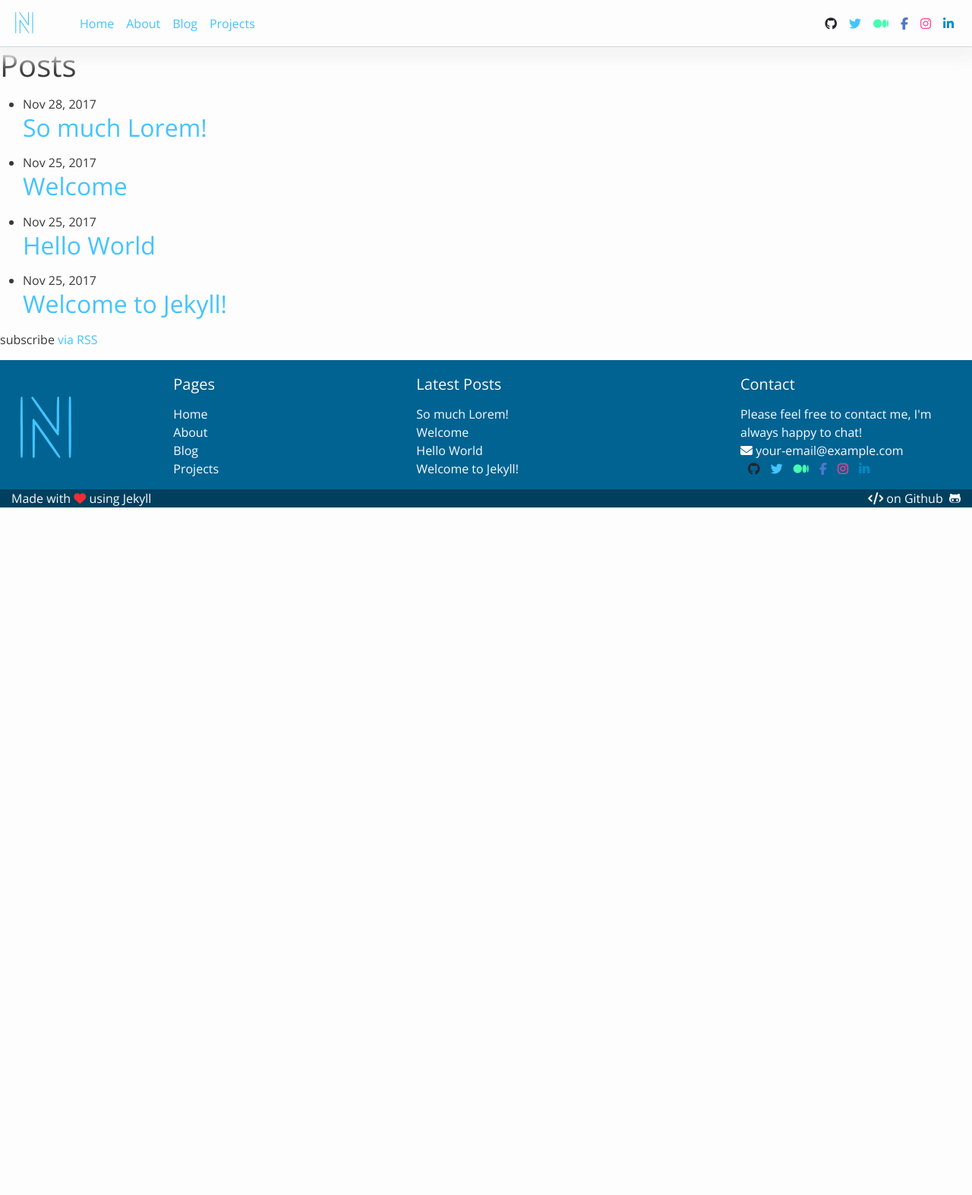
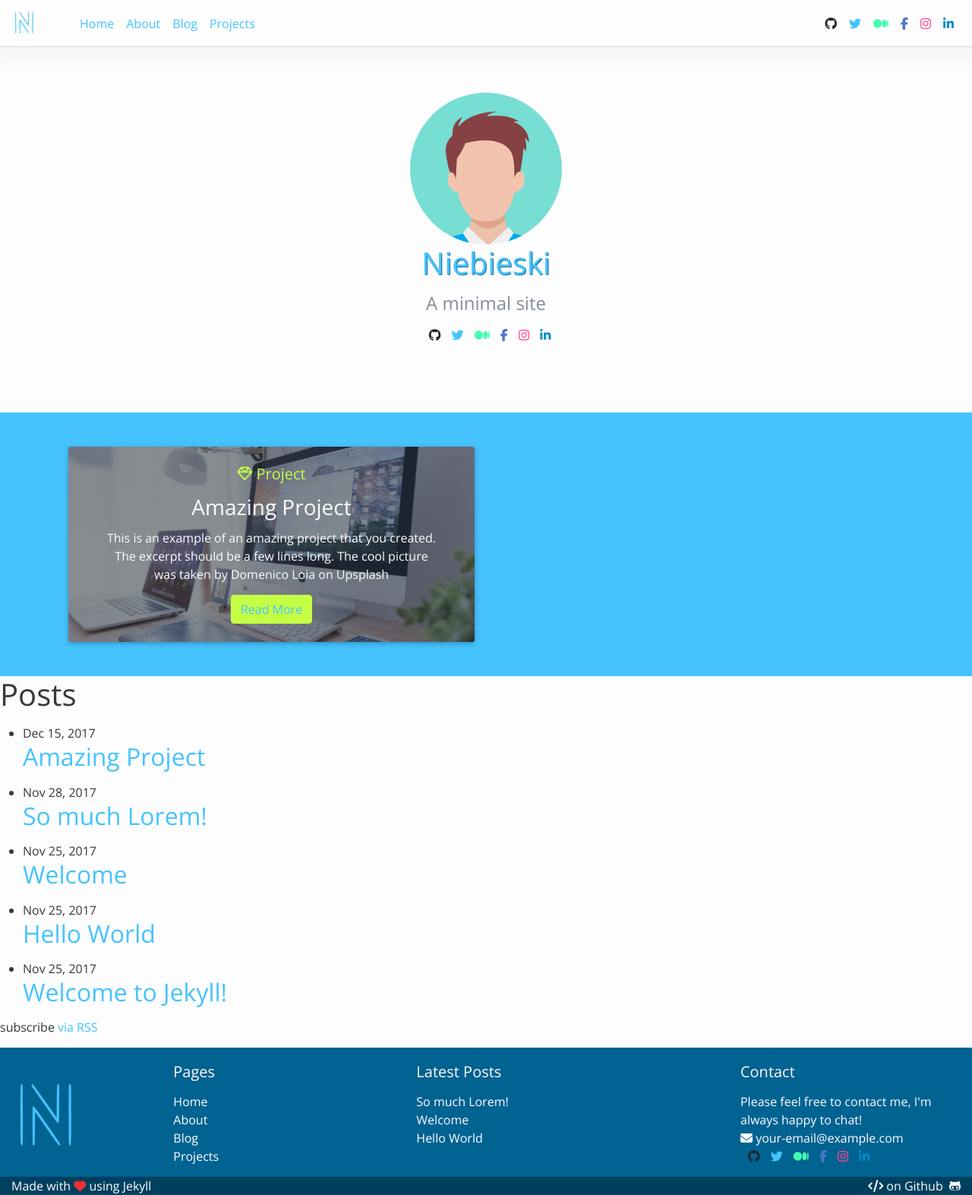
Before and after one commit to FabioRosado/Niebieski, a Jekyll site: the page built from index.md, in a window 1280 px wide. Shown: the whole page at 76% size. Built offline with Jekyll 4.4.1, drawn with Linux system fonts in a browser that asks for light colours; nearby versions of some CDN libraries; before the commit the page ends 900 px from its top, so only the background shows below that.

Commit message:
Add Projects section in Home

```diff
--- a/_config.yml
+++ b/_config.yml
@@ -15,10 +15,7 @@
 # in the templates via {{ site.myvariable }}.
 title: Niebieski
 email: your-email@example.com
-description: > # this means to ignore newlines until "baseurl:"
-  Write an awesome description for your new site here. You can edit this
-  line in _config.yml. It will appear in your document head meta (for
-  Google search results) and in your feed.xml site description.
+description: A minimal site
 baseurl: "" # the subpath of your site, e.g. /blog
 url: "" # the base hostname & protocol for your site, e.g. http://example.com
 
--- a/_includes/footer.html
+++ b/_includes/footer.html
@@ -32,32 +32,32 @@
                     <li>{{ site.footer_text }}</li>
                     <li><a href="mailto:{{ site.email }}"><i class="fa fa-envelope" aria-hidden="true"></i> {{ site.email }}</a></li>
                         {% if site.github_username %}
-                            <li class="footer-item">
+                            <li class="social-media">
                                 <a href="https://github.com/{{ site.github_username }}"><i class="fa fa-github"></i></a>
                             </li>
                         {% endif %}
                         {% if site.twitter_username %}
-                            <li class="footer-item">
+                            <li class="social-media">
                                 <a href="https://twitter.com/{{ site.twitter_username }}"><i class="fa fa-twitter"></i></a>
                             </li>
                         {% endif %}
                         {% if site.medium_username %}
-                            <li class="footer-item">
+                            <li class="social-media">
                                 <a href="https://medium.com/@{{ site.medium_username }}"><i class="fa fa-medium"></i></a>
                             </li>
                         {% endif %}
                         {% if site.facebook_username %}
-                            <li class="footer-item">
+                            <li class="social-media">
                                 <a href="https://www.facebook.com/ {{ site.facebook_username }}"><i class="fa fa-facebook"></i></a>
                             </li>
                             {% endif %}
                         {% if site.instagram_username %}
-                            <li class="footer-item">
+                            <li class="social-media">
                                 <a href="https://www.instagram.com/{{ site.instagram_username }}"><i class="fa fa-instagram"></i></a>
                             </li>
                         {% endif %}
                         {% if site.linkedin_username %}
-                            <li class="footer-item">
+                            <li class="social-media">
                                 <a href="https://www.linkedin.com/in/{{ site.linkedin_username }}"><i class="fa fa-linkedin"></i></a>
                             </li>
                         {% endif %}
--- a/_layouts/home.html
+++ b/_layouts/home.html
@@ -2,9 +2,70 @@
 layout: default
 ---
 
-<div class="home">
+<!-- Profile Area -->
 
-  {{ content }}
+<div class="content-start">
+  <div class="col-sm-6 offset-sm-3 text-center">
+    <img src="{{ site.url}}/assets/images/profile_pic.png" alt="{{ site.title }}" class="rounded-circle">
+    <h1 class="title"> {{ site.title }}</h1>
+    <h4 class="text-muted"> {{ site.description }}</h4>
+  </div>
+  <div class="col-sm-6 offset-sm-3 text-center">
+    <ul class="social-link">
+          {% if site.github_username %}
+              <li class="social-media">
+                  <a href="https://github.com/{{ site.github_username }}"><i class="fa fa-github"></i></a>
+              </li>
+          {% endif %}
+          {% if site.twitter_username %}
+              <li class="social-media">
+                  <a href="https://twitter.com/{{ site.twitter_username }}"><i class="fa fa-twitter"></i></a>
+              </li>
+          {% endif %}
+          {% if site.medium_username %}
+              <li class="social-media">
+                  <a href="https://medium.com/@{{ site.medium_username }}"><i class="fa fa-medium"></i></a>
+              </li>
+          {% endif %}
+          {% if site.facebook_username %}
+              <li class="social-media">
+                  <a href="https://www.facebook.com/ {{ site.facebook_username }}"><i class="fa fa-facebook"></i></a>
+              </li>
+              {% endif %}
+          {% if site.instagram_username %}
+              <li class="social-media">
+                  <a href="https://www.instagram.com/{{ site.instagram_username }}"><i class="fa fa-instagram"></i></a>
+              </li>
+          {% endif %}
+          {% if site.linkedin_username %}
+              <li class="social-media">
+                  <a href="https://www.linkedin.com/in/{{ site.linkedin_username }}"><i class="fa fa-linkedin"></i></a>
+              </li>
+          {% endif %}
+    </ul>
+  </div>
+</div>
+
+
+
+<!-- Projects Area -->
+<div class="container-fluid brandcolor-bg">
+  <div class="row">
+    {% for project in site.categories.Projects %}
+      <div class="col-md-6 col-sm-12">
+        <div class="card-image" style="background-image: url({{site.url}}/assets/images/{{project.image}});">
+          <div class="project-text text-center">
+              <h5 class="project-tag"> {{ project.tag-icon }} {{ project.tag }}</h5>
+              <h3 class="card-title"> {{ project.title }}</h3>
+              <p>{{ project.excerpt }}</p>
+              <a class="btn btn-brand" href="{{ project.url }}" role="button"> Read More</a>
+          </div>
+        </div>
+      </div>
+    {% endfor %}
+
+  </div>
+</div>
 
   <h1 class="page-heading">Posts</h1>
 
@@ -22,5 +83,4 @@ layout: default
   </ul>
 
   <p class="rss-subscribe">subscribe <a href="{{ "/feed.xml" | relative_url }}">via RSS</a></p>
-
 </div>
--- /dev/null
+++ b/_posts/2017-12-15-Project-one.md
@@ -0,0 +1,15 @@
+---
+layout: post
+title:  Amazing Project
+date:   2017-12-15 09:30:00 +0000
+categories: Projects
+tag: Project
+tag-icon: <i class="fa fa-diamond project-icon" aria-hidden="true"></i>
+image: domenico-loia-272251.jpg
+excerpt: This is an example of an amazing project that you created. The excerpt should be a few lines long. The cool picture was taken by Domenico Loia on Upsplash
+---
+
+
+Here you can describe your project, things you've done with it and what not...
+
+Photo taken from: https://unsplash.com/photos/EhTcC9sYXsw
--- a/_sass/niebieski.scss
+++ b/_sass/niebieski.scss
@@ -9,18 +9,25 @@ $small-font-size:  $base-font-size * 0.875 !default;
 $base-line-height: 1.5 !default;
 
 $spacing-unit:     30px !default;
+$padding-unit:     1.5rem !default;
 
 $text-color:       #383838 !default;
 $background-color: #FDFDFD !default;
 $brand-color:      #45C3FF !default;
 $brand-color-light: lighten($brand-color, 20%) !default;
-$brand-color-dark: darken($brand-color, 35%);
+$brand-color-dark:  darken($brand-color, 35%) !default;
+
+$secondary-brand-color:       #c4ff44 !default;
+$secondary-brand-color-dark:    darken($secondary-brand-color, 15%) !default;
+$secondary-brand-color-light:   lighten($secondary-brand-color, 10%) !default;
 
 $grey-color:       #5D7682 !default;
 $grey-color-light: lighten($grey-color, 40%) !default;
 $grey-color-dark:  darken($grey-color, 25%) !default;
 
 $red-color:       #ed2f32 !default;
+
+$pic-overlay:     rgba(36, 46, 51, 0.55) !default;
 
 // Social Media Colors
 $facebook-color:        #4f76cc !default;
--- a/_sass/niebieski/_layout.scss
+++ b/_sass/niebieski/_layout.scss
@@ -51,19 +51,87 @@
     margin-top: 40px;
 }
 
-.footer-item {
-    display:inline-block;
-    margin-left: 10px;
-}
 
 
 /**
  * Page content
  */
+.title {
+   color: $brand-color;
+   text-shadow: 1px 1px 1px $brand-color-dark;
+}
 
+.content-start {
+    margin-top: $spacing-unit * 2;
+}
 
+.social-media {
+    display:inline-block;
+    margin-left: 10px;
+}
+
+.social-link {
+    list-style: none;
+    margin-left: 0px;
+}
+
+.brandcolor-bg {
+    background-color: $brand-color;
+    margin-top: $spacing-unit * 3;
+    padding-top: $spacing-unit * 1.5;
+    padding-bottom: $spacing-unit * 1.5;
+    padding-left: $spacing-unit * 3;
+    padding-right: $spacing-unit * 3
+}
+
+.btn-brand {
+    color: $brand-color !important;
+    background-color: $secondary-brand-color;
+    border-color: $secondary-brand-color;
+    margin-bottom: $padding-unit;
+    a {
+        color: $background-color;
+    }
+
+    &:hover {
+        background-color: $secondary-brand-color-light;
+        color: $brand-color-dark !important;
+        text-decoration: none;
+    }
+    &:focus {
+        color: $background-color;
+    }
+
+}
 
 
 /**
+* Projects
+*/
+.card-image {
+    background-size: cover;
+    background-position: center;
+    width: 100%;
+    box-shadow: 0 2px 5px 0 rgba(0,0,0,.16),0 2px 10px 0 rgba(0,0,0,.12);
+    border-radius: 3px;
+}
+
+.project-tag {
+    color: $secondary-brand-color;
+    padding-top: $padding-unit;
+}
+
+.project-icon {
+    color: $secondary-brand-color;
+}
+
+.project-text {
+    color: $background-color;
+    background-color: $pic-overlay;
+    border-radius: 3px;
+    padding-left: $padding-unit * 2;
+    padding-right: $padding-unit * 2;
+}
+/**
  * Posts
  */
```
Also changed, not shown: README.md, assets/images/domenico-loia-272251.jpg (added), assets/images/profile_pic.png (added).
